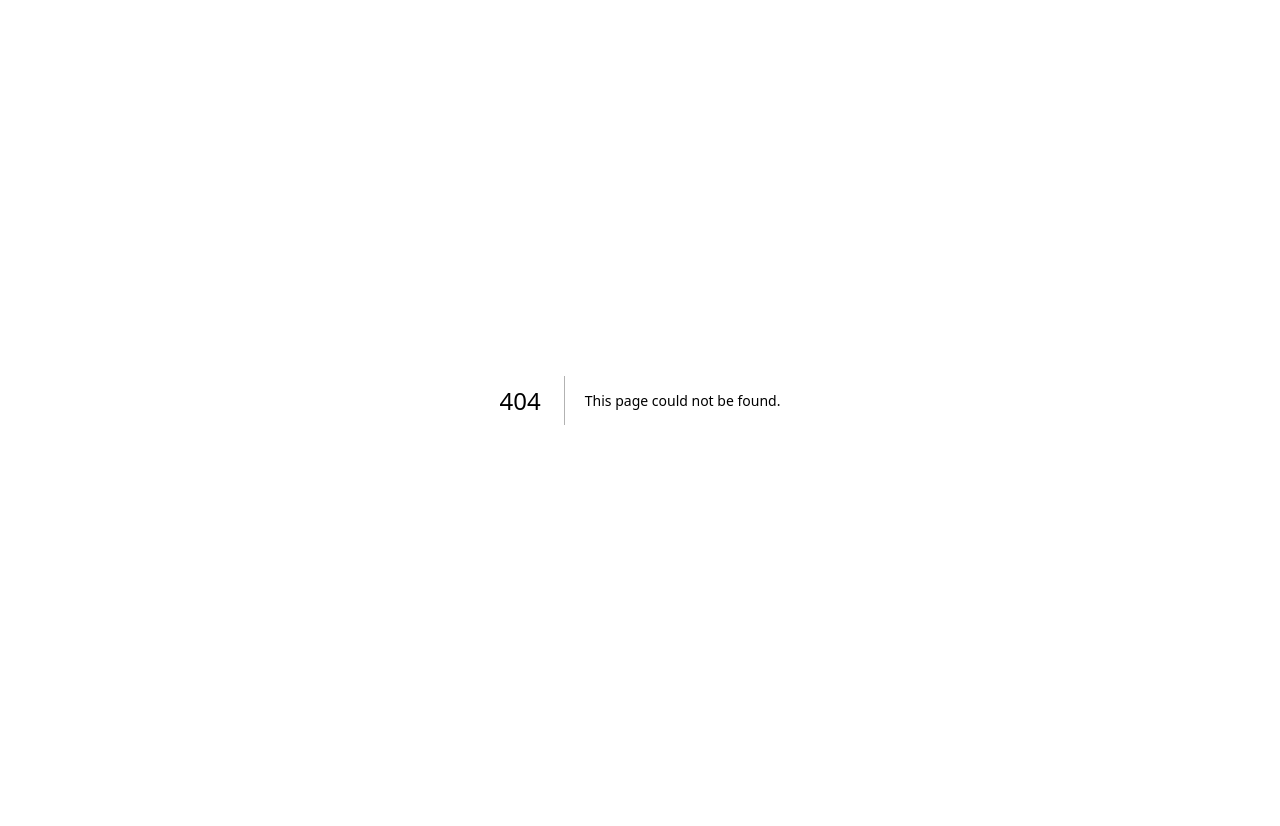
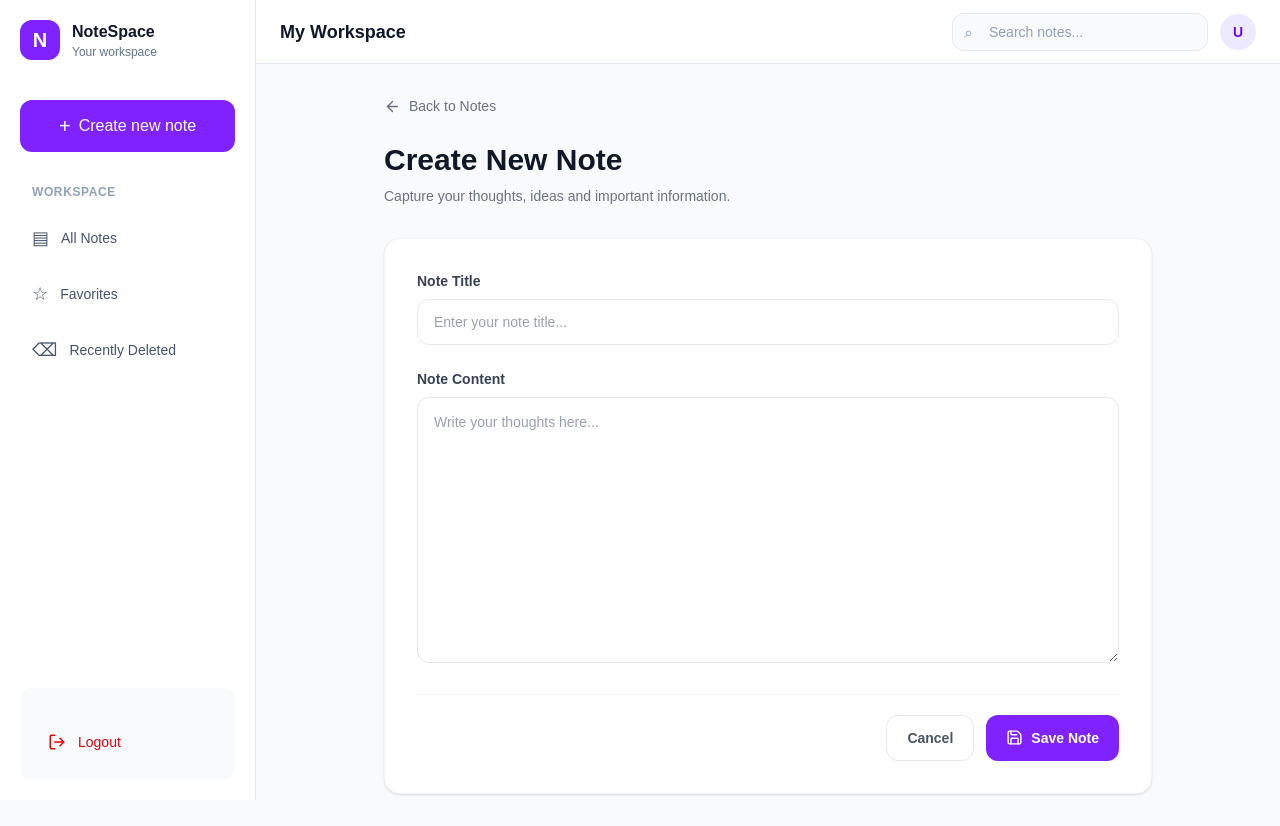
Before and after one commit to Anupam-Katiyar-Mern-stack-developer/notes_app-with-TS, a Next.js app: page /notes/new in a window 1280 px wide. Before the commit this address had no page. Before the commit the page ends 800 px from the top, so only its background shows below. Built offline with nearby package versions, Linux system fonts and the light colour scheme; no server answers.

Commit message:
create dashboard api and connect it

```diff
--- /dev/null
+++ b/app/(dashboard)/notes/new/page.tsx
@@ -0,0 +1,9 @@
+import CreateNoteForm from "@/components/CreateNoteForm";
+
+export default function NewNotePage() {
+    return (
+        <main className="mx-auto w-full max-w-7xl">
+            <CreateNoteForm />
+        </main>
+    );
+}
--- /dev/null
+++ b/components/CreateNoteForm.tsx
@@ -0,0 +1,82 @@
+import Link from "next/link";
+import { ArrowLeft, FileText, Save } from "lucide-react";
+
+export default function CreateNoteForm() {
+    return (
+        <div className="mx-auto w-full max-w-3xl">
+            <div className="mb-8">
+                <Link
+                    href="/notes"
+                    className="inline-flex items-center gap-2 text-sm font-medium text-gray-500 transition hover:text-violet-600"
+                >
+                    <ArrowLeft size={17} />
+                    Back to Notes
+                </Link>
+
+                <h1 className="mt-5 text-2xl font-bold text-gray-900 sm:text-3xl">
+                    Create New Note
+                </h1>
+
+                <p className="mt-2 text-sm text-gray-500">
+                    Capture your thoughts, ideas and important information.
+                </p>
+            </div>
+
+            <form className="space-y-6 rounded-2xl border border-gray-100 bg-white p-5 shadow-sm sm:p-8">
+                <div>
+                    <label
+                        htmlFor="title"
+                        className="mb-2 block text-sm font-semibold text-gray-700"
+                    >
+                        Note Title
+                    </label>
+
+                    <input
+                        type="text"
+                        id="title"
+                        name="title"
+                        placeholder="Enter your note title..."
+                        required
+                        maxLength={200}
+                        className="w-full rounded-xl border border-gray-200 px-4 py-3 text-sm outline-none transition placeholder:text-gray-400 focus:border-violet-500 focus:ring-2 focus:ring-violet-100"
+                    />
+                </div>
+
+                <div>
+                    <label
+                        htmlFor="content"
+                        className="mb-2 block text-sm font-semibold text-gray-700"
+                    >
+                        Note Content
+                    </label>
+
+                    <textarea
+                        id="content"
+                        name="content"
+                        rows={10}
+                        placeholder="Write your thoughts here..."
+                        required
+                        className="w-full resize-y rounded-xl border border-gray-200 px-4 py-3 text-sm leading-6 outline-none transition placeholder:text-gray-400 focus:border-violet-500 focus:ring-2 focus:ring-violet-100"
+                    />
+                </div>
+
+                <div className="flex flex-col-reverse justify-end gap-3 border-t border-gray-100 pt-5 sm:flex-row">
+                    <Link
+                        href="/notes"
+                        className="inline-flex items-center justify-center rounded-xl border border-gray-200 px-5 py-3 text-sm font-semibold text-gray-600 transition hover:bg-gray-50"
+                    >
+                        Cancel
+                    </Link>
+
+                    <button
+                        type="submit"
+                        className="inline-flex items-center justify-center gap-2 rounded-xl bg-violet-600 px-5 py-3 text-sm font-semibold text-white transition hover:bg-violet-700"
+                    >
+                        <Save size={17} />
+                        Save Note
+                    </button>
+                </div>
+            </form>
+        </div>
+    );
+}
```
